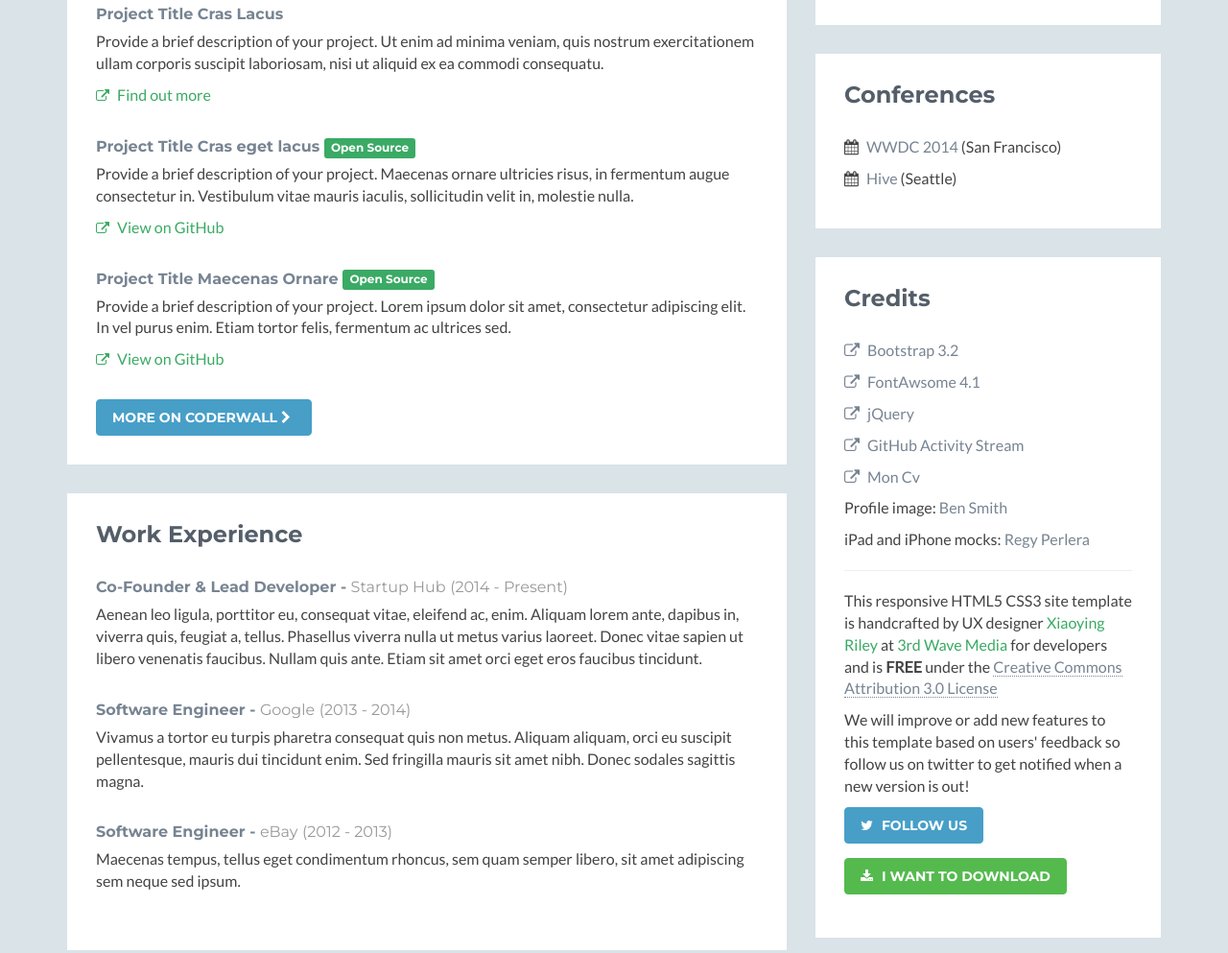
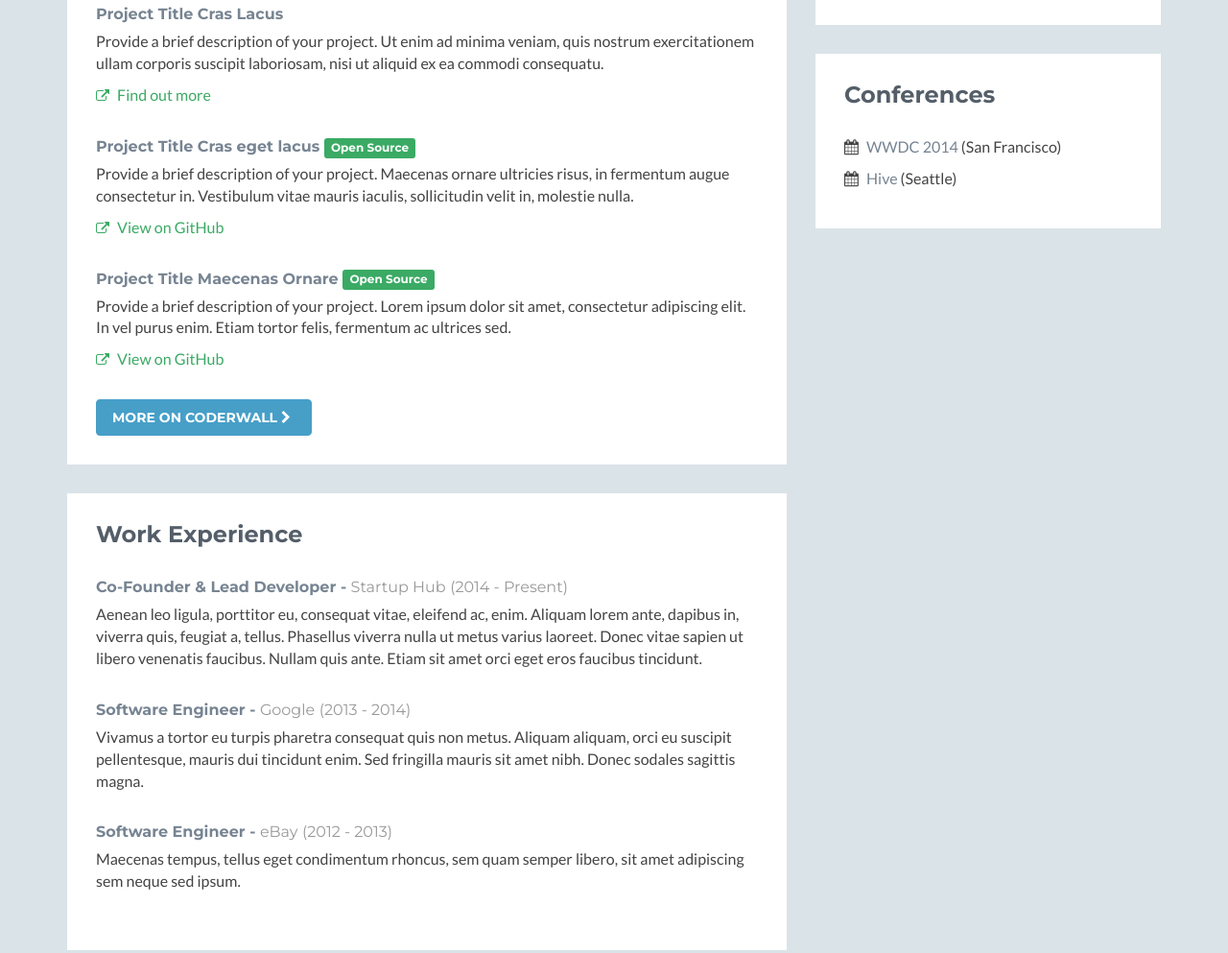
Before and after one commit to fareh/MonCV, a plain HTML site: page index.html in a window 1280 px wide. Shown: the part 2424-3417 px from the top of the page at 96% size. Drawn offline with Linux system fonts and the light colour scheme; no server answers; a script that the page names is missing.

Commit message:
Mon CV : correction + finitions

```diff
--- a/index.html
+++ b/index.html
@@ -344,32 +344,7 @@
                     </div><!--//section-inner-->
                 </aside><!--//section-->
 
-                <aside class="credits aside section">
-                    <div class="section-inner">
-                        <h2 class="heading">Credits</h2>
-                        <div class="content">
-                            <ul class="list-unstyled">
-                                <li><a href="http://getbootstrap.com/" target="_blank"><i class="fa fa-external-link"></i> Bootstrap 3.2</a></li>
-                                <li><a href="http://fortawesome.github.io/Font-Awesome/" target="_blank"><i class="fa fa-external-link"></i> FontAwsome 4.1</a></li>
-                                <li><a href="http://jquery.com/" target="_blank"><i class="fa fa-external-link"></i> jQuery</a></li>
-                                <li><a href="https://github.com/fareh" target="_blank"><i class="fa fa-external-link"></i> GitHub Activity Stream</a></li>
 
-                                <li><a href="https://github.com/fareh/MonCV" target="_blank"><i class="fa fa-external-link"></i> Mon Cv </a></li>
-
-                                <li>Profile image: <a href="https://www.flickr.com/photos/dotbenjamin/2577394151" target="_blank">Ben Smith</a></li>
-                                <li>iPad and iPhone mocks: <a href="https://dribbble.com/perlerar" target="_blank">Regy Perlera</a></li>
-
-                            </ul>
-
-                            <hr/>
-
-                             <p>This responsive HTML5 CSS3 site template is handcrafted by UX designer <a href="https://www.linkedin.com/in/xiaoying" target="_blank">Xiaoying Riley</a> at <a href="http://themes.3rdwavemedia.com/" target="_blank">3rd Wave Media</a> for developers and is <strong>FREE</strong> under the <a class="dotted-link" href="http://creativecommons.org/licenses/by/3.0/" target="_blank">Creative Commons Attribution 3.0 License</a></p>
-                             <p>We will improve or add new features to this template based on users' feedback so follow us on twitter to get notified when a new version is out!</p>
-                            <a class="btn btn-cta-secondary btn-follow" href="https://twitter.com/3rdwave_themes" target="_blank"><i class="fa fa-twitter"></i> Follow us</a>
-                            <a class="btn btn-cta-primary btn-download" href="http://themes.3rdwavemedia.com/website-templates/free-responsive-website-template-for-developers/" target="_blank"><i class="fa fa-download"></i> I want to download</a>
-                        </div><!--//content-->
-                    </div><!--//section-inner-->
-                </aside><!--//section-->
 
             </div><!--//secondary-->
         </div><!--//row-->
```
